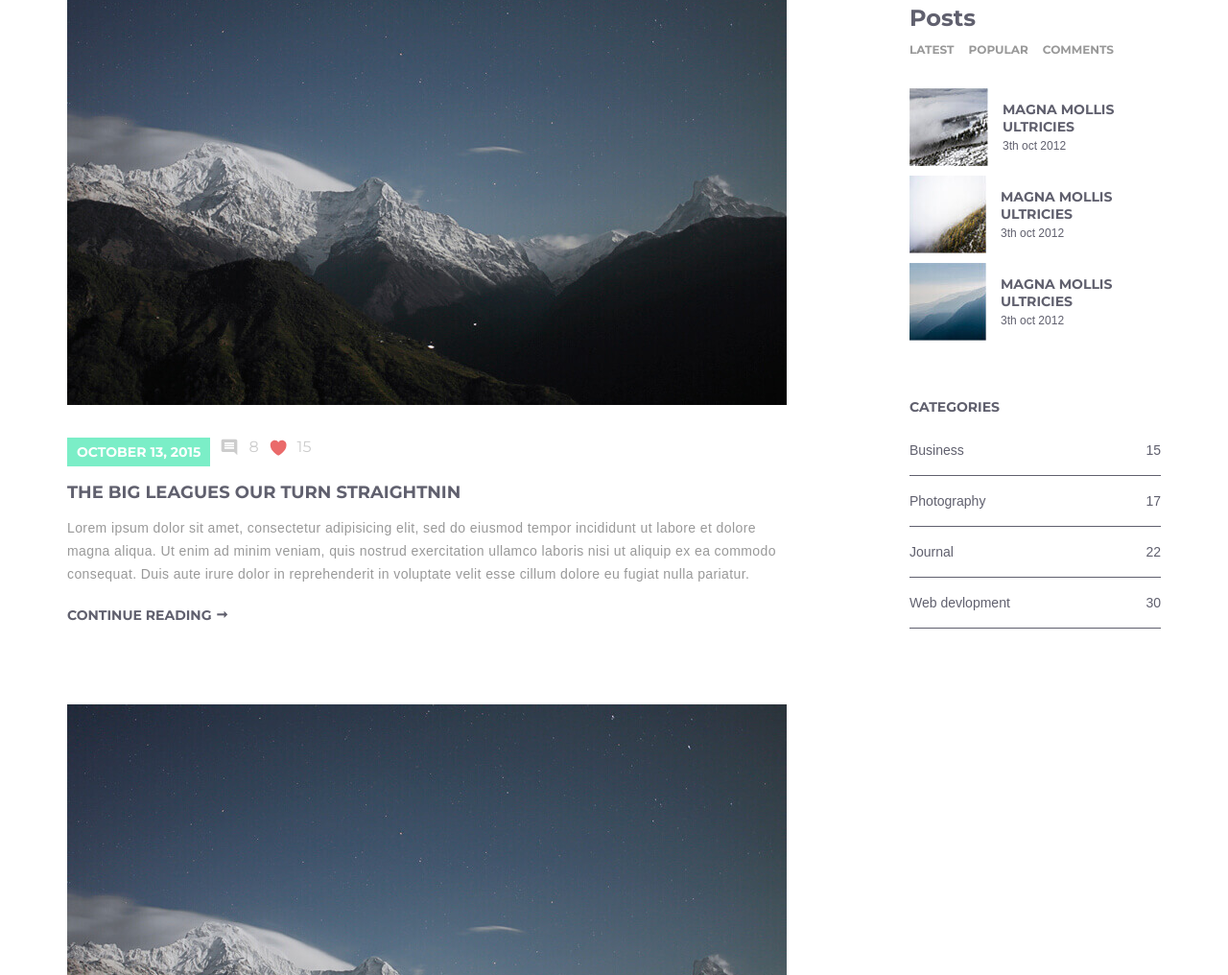
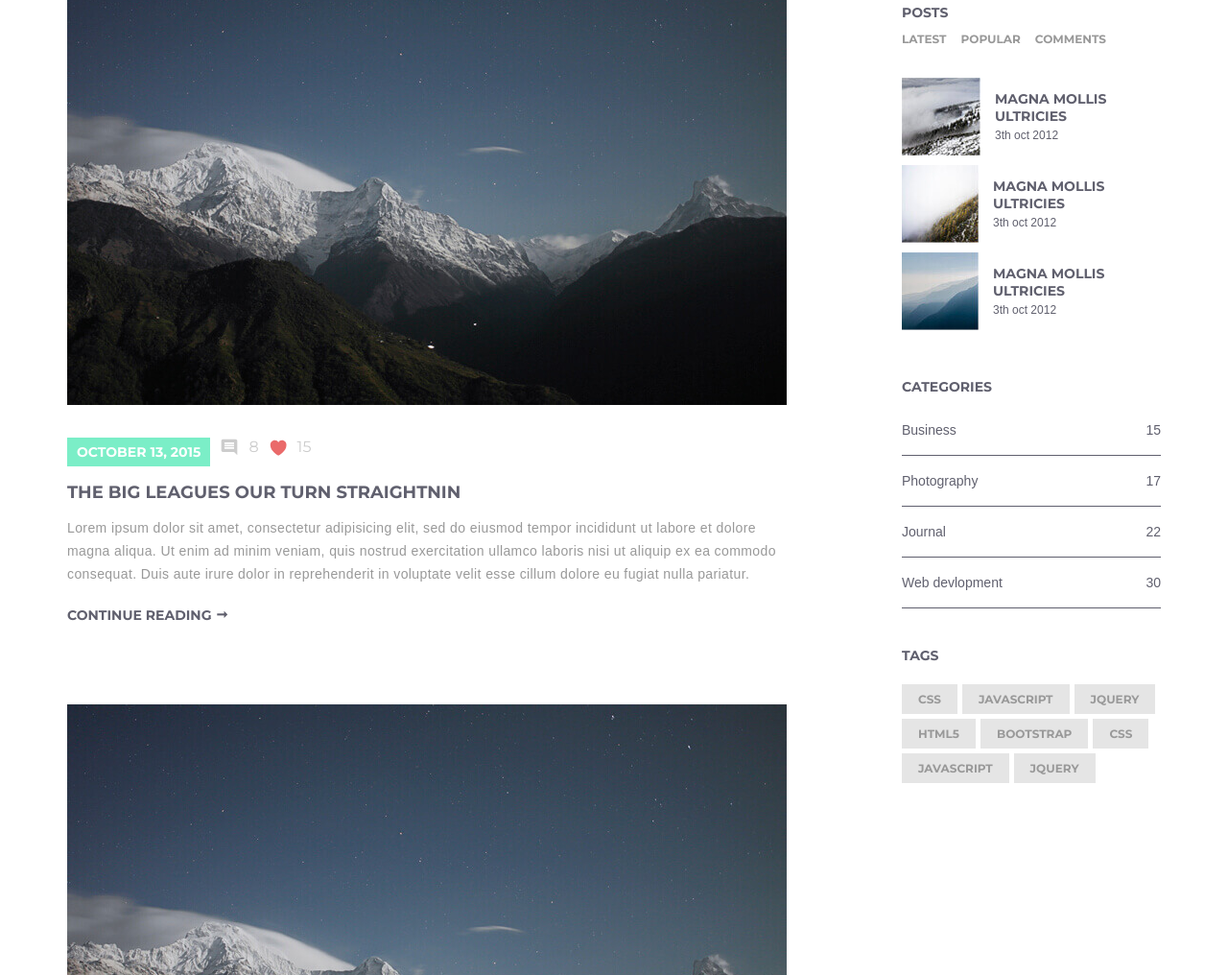
Before and after one commit to ankovel/Akad, a plain HTML site: page blog.html in a window 1280 px wide. Shown: the part 728-1744 px from the top of the page at 96% size. Drawn offline with Linux system fonts and the light colour scheme.

Commit message:
Imlement a block element tags

```diff
--- a/blog.html
+++ b/blog.html
@@ -273,7 +273,7 @@
 
                     <div class="sidebar-categories">
 
-                        <h3 class="sidebar-categories_title">categories</h3>
+                        <h3 class="sidebar-title">categories</h3>
 
                         <ul class="sidebar-categories_list">
 
@@ -302,6 +302,64 @@
 
                                 <a class="sidebar-categories_link" href="#">Web devlopment</a>
                                 <span class="sidebar-categories_element">30</span>
+
+                            </li>
+
+                        </ul>
+
+                    </div>
+
+                    <div class="sidebar-tags">
+
+                        <h3 class="sidebar-title">tags</h3>
+
+                        <ul class="sidebar-tags_list">
+
+                            <li class="sidebar-tags_item">
+
+                                <a class="sidebar-tags_link" href="#">CSS</a>
+
+                            </li>
+
+                            <li class="sidebar-tags_item">
+
+                                <a class="sidebar-tags_link" href="#">JAVASCRIPT</a>
+
+                            </li>
+
+                            <li class="sidebar-tags_item">
+
+                                <a class="sidebar-tags_link" href="#">JQUERY</a>
+
+                            </li>
+
+                            <li class="sidebar-tags_item">
+
+                                <a class="sidebar-tags_link" href="#">HTML5</a>
+
+                            </li>
+
+                            <li class="sidebar-tags_item">
+
+                                <a class="sidebar-tags_link" href="#">BOOTSTRAP</a>
+
+                            </li>
+
+                            <li class="sidebar-tags_item">
+
+                                <a class="sidebar-tags_link" href="#">CSS</a>
+
+                            </li>
+
+                            <li class="sidebar-tags_item">
+
+                                <a class="sidebar-tags_link" href="#">JAVASCRIPT</a>
+
+                            </li>
+
+                            <li class="sidebar-tags_item">
+
+                                <a class="sidebar-tags_link" href="#">JQUERY</a>
 
                             </li>
 
--- a/styles.css
+++ b/styles.css
@@ -643,6 +643,10 @@ body {
     display: flex;
     justify-content: space-between;
 }
+.blog-wrapper {
+    display: flex;
+    flex-direction: column;
+}
 .blog {
     width: 750px;
     margin-bottom: 84px;
@@ -723,12 +727,16 @@ body {
 
 
 
-
 .sidebar {
-
+    display: flex;
+    flex-direction: column;
+    width: 270px;
 }
 .sidebar_search {
     position: relative;
+}
+.sidebar-posts, .sidebar-categories, .sidebar-tags {
+    margin-top: 40px;
 }
 .sidebar_search::after {
     content: '';
@@ -749,11 +757,10 @@ body {
     border: 0;
     outline: none;
 }
-.sidebar-posts {
-
-}
 .sidebar-title {
-    margin-top: 40px;
+    font-size: 14px;
+    font-weight: bold;
+    text-transform: uppercase;
 }
 .sidebar-posts_list {
     display: flex;
@@ -802,14 +809,6 @@ body {
     font-family: "OpenSans", sans-serif;
     font-size: 12px;
 }
-.sidebar-categories {
-    margin-top: 50px;
-}
-.sidebar-categories_title {
-    font-size: 14px;
-    font-weight: bold;
-    text-transform: uppercase;
-}
 .sidebar-categories_list {
     margin-top: 10px;
 }
@@ -826,6 +825,22 @@ body {
     text-decoration: none;
     color: #60606e;
 }
-.sidebar-categories_element {
-
+.sidebar-tags_list {
+    margin-top: 16px;
+    display: flex;
+    flex-wrap: wrap;
 }
+.sidebar-tags_item {
+    display: flex;
+    margin-top: 5px;
+    margin-right: 5px;
+    list-style: none;
+    font-size: 12px;
+    font-weight: bold;
+}
+.sidebar-tags_link {
+    padding: 8px 17px;
+    text-decoration: none;
+    color: #999999;
+    background-color: #e5e5e5;
+}
```
